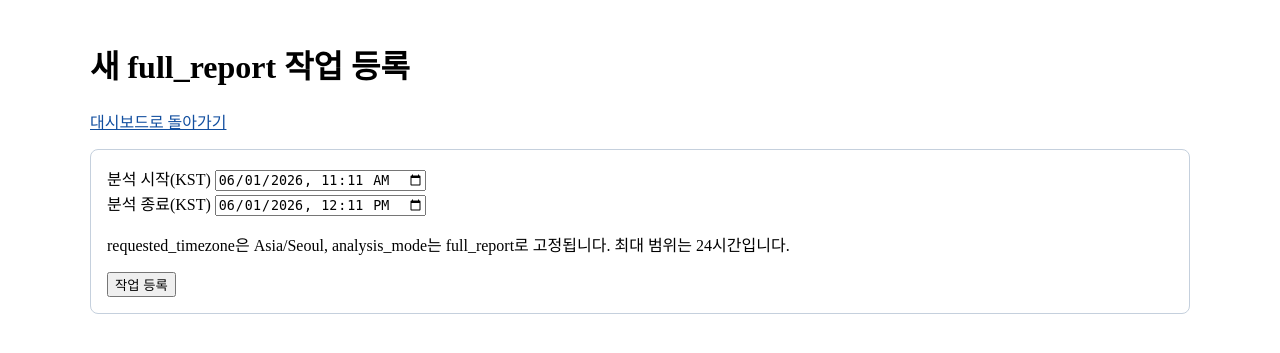
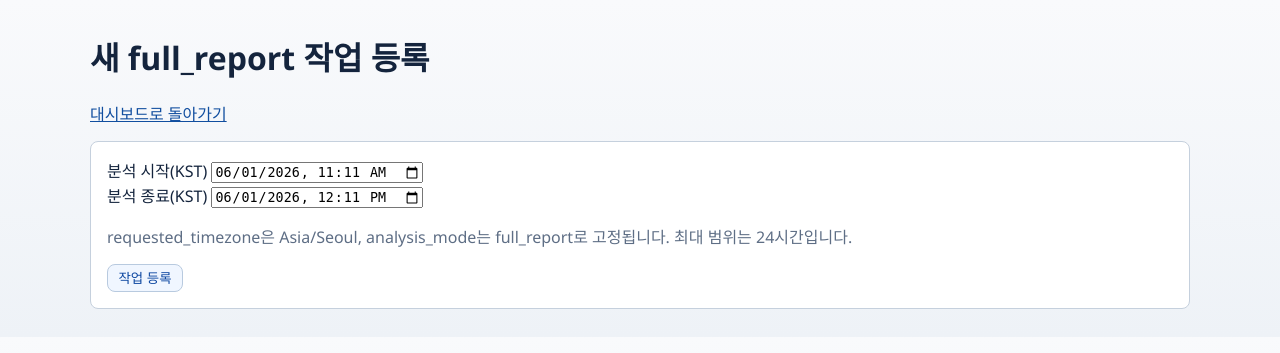
Before and after one commit to vachaf/project, a FastAPI app: page /new-job in a window 1280 px wide. Shown: the top 353 px of the page. Run offline with FastAPI, Linux system fonts and the light colour scheme.

Commit message:
style: align new job template with page layout

```diff
--- a/web/templates/new_job.html
+++ b/web/templates/new_job.html
@@ -6,18 +6,18 @@
     <title>New Analysis Job</title>
     <link rel="stylesheet" href="/static/style.css">
 </head>
-<body>
+<body class="page">
 <main class="container">
-    <header class="page-header">
+    <header class="page-header section">
         <h1>새 full_report 작업 등록</h1>
         <p><a href="/">대시보드로 돌아가기</a></p>
     </header>
 
     {% if error %}
-    <section class="card error-card"><p>{{ error }}</p></section>
+    <section class="card error-card section"><p>{{ error }}</p></section>
     {% endif %}
 
-    <section class="card">
+    <section class="card section">
         <form method="post" action="/new-job">
             <div class="form-row">
                 <div class="form-group">
@@ -31,8 +31,8 @@
             </div>
             <input type="hidden" name="requested_timezone" value="Asia/Seoul">
             <input type="hidden" name="analysis_mode" value="full_report">
-            <p class="text-muted">requested_timezone은 Asia/Seoul, analysis_mode는 full_report로 고정됩니다. 최대 범위는 24시간입니다.</p>
-            <button type="submit" class="btn btn-primary">작업 등록</button>
+            <p class="is-muted">requested_timezone은 Asia/Seoul, analysis_mode는 full_report로 고정됩니다. 최대 범위는 24시간입니다.</p>
+            <button type="submit" class="action-link">작업 등록</button>
         </form>
     </section>
 </main>
```
